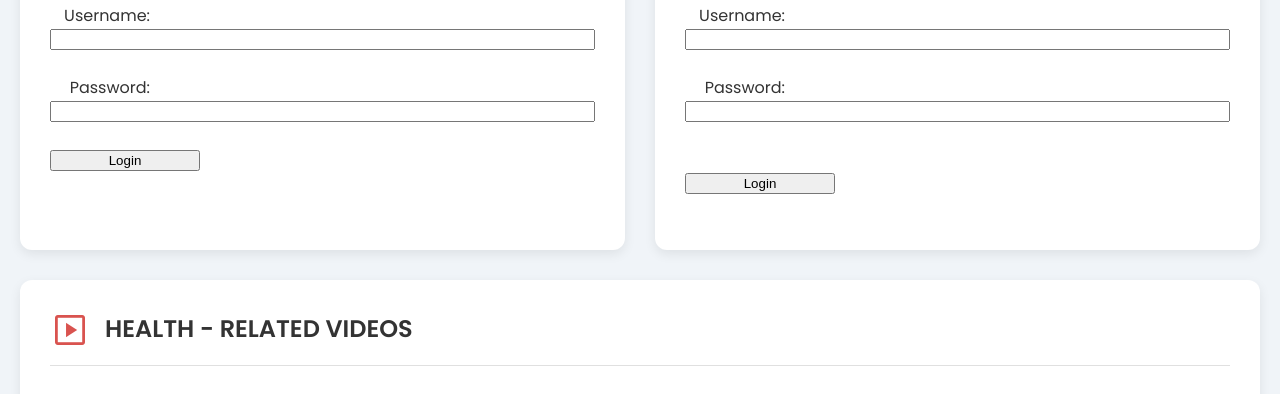
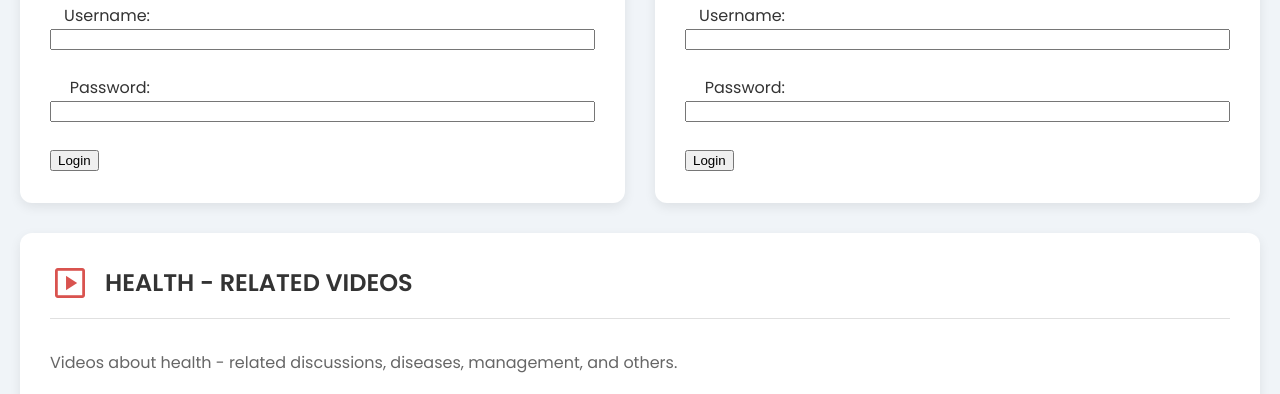
Before and after one commit to charlz623/EmpathiCare, a plain HTML site: page docs/index.html in a window 1280 px wide. Shown: the part 1435-1829 px from the top of the page. Drawn offline with nearby package versions, Linux system fonts and the light colour scheme.

Commit message:
Update index.html

```diff
--- a/docs/index.html
+++ b/docs/index.html
@@ -65,7 +65,8 @@
 
 								<label for="password" style="text-align: right; display: inline-block; width: 100px;">Password:</label>
 								<input type="password" id="password" name="password" required><br><be>
-								<button  style="width: 150px;" onclick="window.location.href='https://charlz623.github.io/index/index.html'">Login</button>
+								<style= "width: 150px;">
+								<button onclick="window.location.href='https://charlz623.github.io/index/index.html'">Login</button></style>
 
 							<br>
 
@@ -84,8 +85,9 @@
 								<label for="username" style="text-align: right; display: inline-block; width: 100px;">Username:</label>
 								<input type="text" id="username" name="username" required><br>
 								<label for="password" style="text-align: right; display: inline-block; width: 100px;">Password:</label>
-								<input type="password" id="password" name="password" required><br><br>
-								<button  style="width: 150px;" onclick="window.location.href='https://charlz623.github.io/nurse/index.html'">Login</button>
+								<input type="password" id="password" name="password" required><br><be>
+			  					<style="width: 150px;">
+								<button onclick="window.location.href='https://charlz623.github.io/nurse/index.html'">Login</button></style>
 							<br>
                   </div>
                </section>
```
